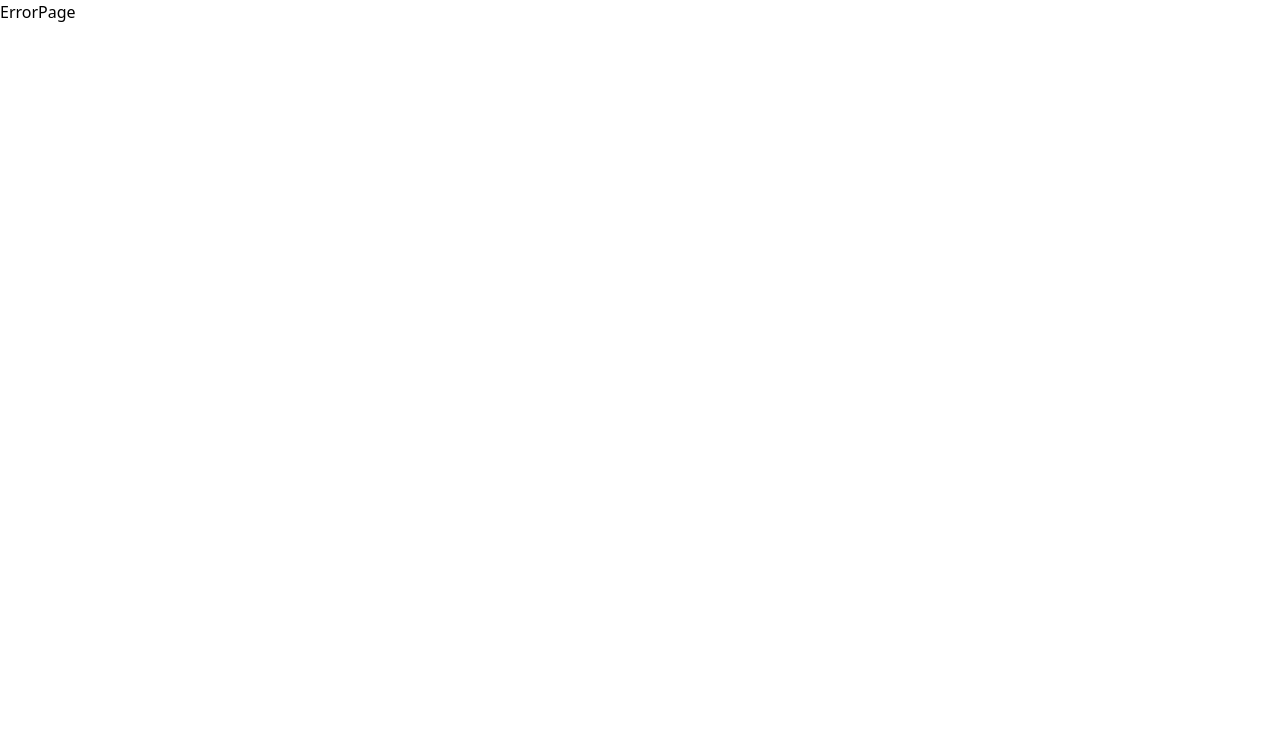
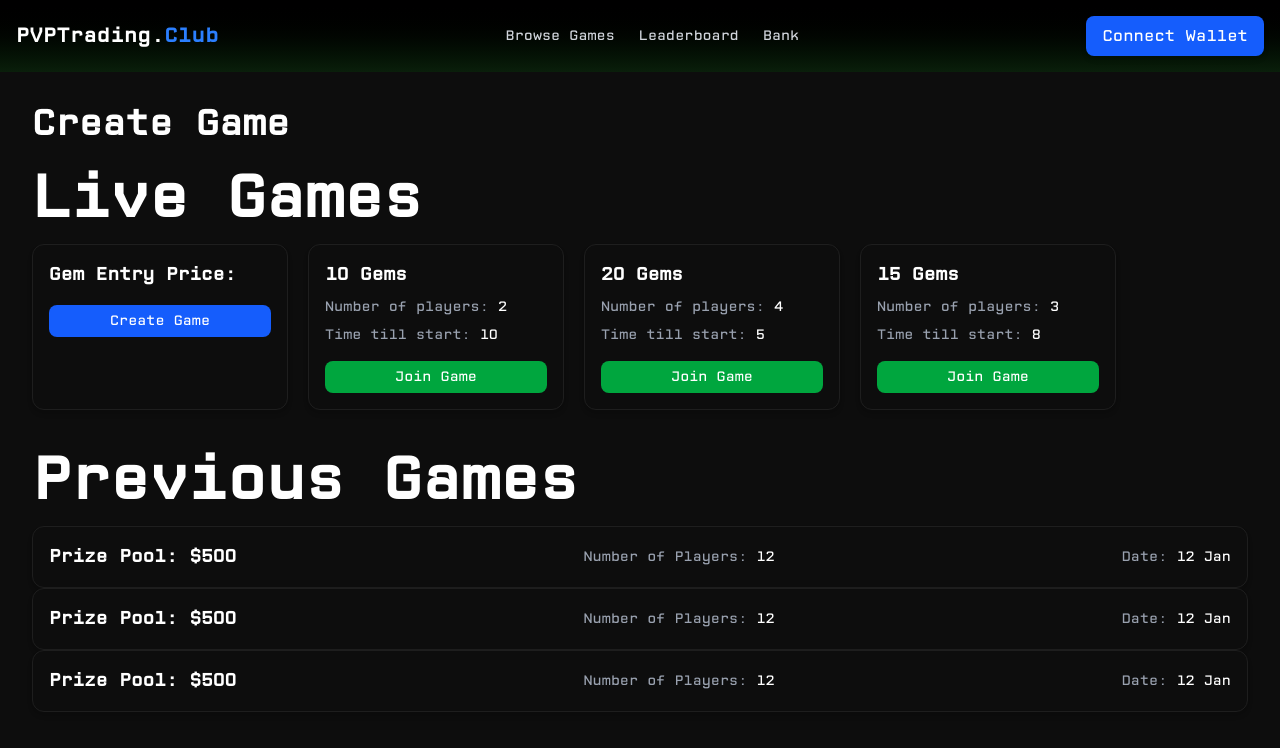
Before and after one commit to kiebarlow/PVPTrading, a React (Vite) app in the folder frontEnd/: page /browseGames in a window 1280 px wide. Shown: the top 748 px of the page. Built offline with nearby package versions, Linux system fonts and the light colour scheme.

Commit message:
Font added.

```diff
--- a/frontEnd/src/components/Header.jsx
+++ b/frontEnd/src/components/Header.jsx
@@ -1,3 +1,5 @@
+import { Outlet, Link, useOutletContext } from "react-router-dom";
+
 export default function Header() {
     return (
       <header className="bg-gradient-to-b from-black to-[#0a1f0b] p-4 shadow-md flex justify-between items-center">
@@ -8,9 +10,14 @@ export default function Header() {
 
         {/* Navigation */}
         <nav className="hidden md:flex space-x-6 text-gray-300 text-sm font-medium">
-          <span className="hover:text-white transition">Browse Games</span>
+
+          <Link to={`browseGames`}>
+                    Browse Games
+        </Link>
           <span className="hover:text-white transition">Leaderboard</span>
-          <span className="hover:text-white transition">Bank</span>
+          <Link to={`bank`}>
+                    Bank
+        </Link>
         </nav>
 
         {/* Connect Wallet Placeholder */}
--- a/frontEnd/src/index.css
+++ b/frontEnd/src/index.css
@@ -1 +1,31 @@
 @import "tailwindcss";
+
+/* Define custom fonts */
+@font-face {
+  font-family: 'CPMono';
+  src: url('./assets/fonts/cpmono.otf') format('opentype'); /* Regular */
+  font-weight: normal;
+  font-style: normal;
+}
+
+@font-face {
+  font-family: 'CPMonoBOLD';
+  src: url('./assets/fonts/cpmono_bold.otf') format('opentype'); /* Bold */
+  font-weight: bold;
+  font-style: normal;
+}
+
+/* Define CSS variables (custom properties) in the :root selector */
+:root {
+  --font-cpMono: CPMono;
+  --font-CpMono-Bold: CPMonoBOLD;
+}
+
+/* Example usage of the CSS variables (optional - for demonstration) */
+body {
+  font-family: var(--font-cpMono); /* Use the CPMono font by default */
+}
+
+h1, h2, h3 {
+  font-family: var(--font-CpMono); /* Use the bold version for headings */
+}
--- a/frontEnd/src/routes/GameBrowser.jsx
+++ b/frontEnd/src/routes/GameBrowser.jsx
@@ -9,7 +9,7 @@ function GameBrowser() {
       </div>
 
       <div className="mb-10">
-        <h1 className="text-6xl font-semibold mb-4">Live Games</h1>
+        <h1 className="text-6xl font-semibold mb-4 CPMono">Live Games</h1>
         <div className="flex flex-wrap gap-5">
           <div className="bg-[#0D0D0D] border border-[#1E1E1E] rounded-xl shadow-md p-4 w-64 text-white text-sm flex flex-col gap-2">
             <div className="text-lg font-semibold">Gem Entry Price: </div>
--- a/frontEnd/src/routes/Root.jsx
+++ b/frontEnd/src/routes/Root.jsx
@@ -1,14 +1,19 @@
 import React from 'react'
 import Header from '../components/Header'
 import Bank from './Bank'
+import { Outlet, Link } from "react-router-dom";
 
 function Root() {
   return (
     <div>
         <Header/>
         <div>
-            <Bank/>
+
         </div>
+        <div id="detail">
+        <Outlet context={[]} />
+      </div>
+
     </div>
   )
 }
```
Also changed, not shown: frontEnd/src/main.jsx (+8 -2 lines), frontEnd/src/assets/cpmono_bold.otf (added), frontEnd/src/assets/fonts/cpmono.otf (added).
